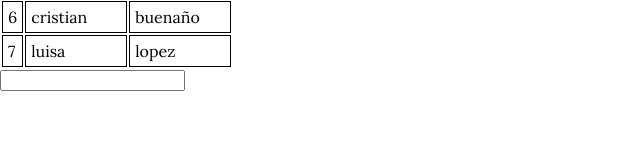
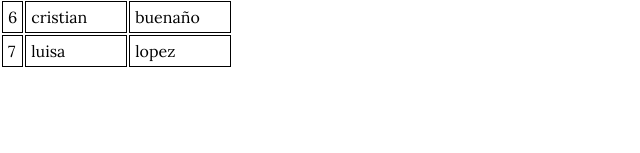
Before and after one commit to alexunjm/table-editing, a React app: page / in a window 1280 px wide. Shown: the part 147-300 px from the top of the page, without its empty margins (0-640 px from the left). Built offline with nearby package versions, Linux system fonts and the light colour scheme.

Commit message:
corrección input que no va

```diff
--- a/src/containers/Table/TableContainer.js
+++ b/src/containers/Table/TableContainer.js
@@ -186,7 +186,6 @@ class TableContainer extends Component {
           keyDown={this.onKeyPressed}
           blurred={this.blurHandler}
         />
-		<input/>
       </div>
     );
   }
```
